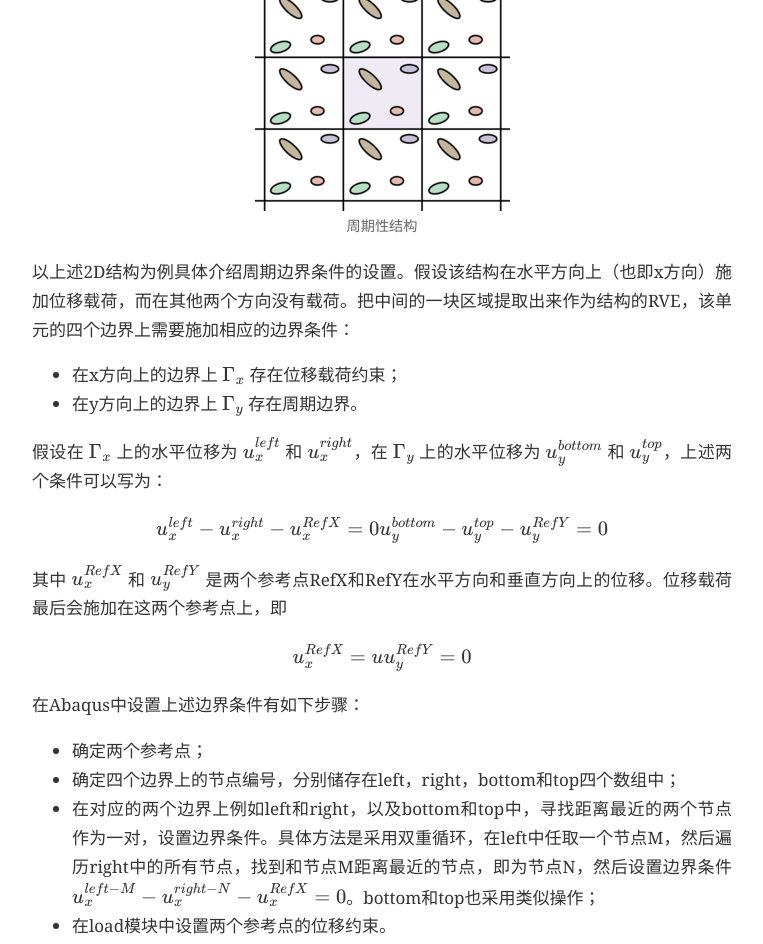
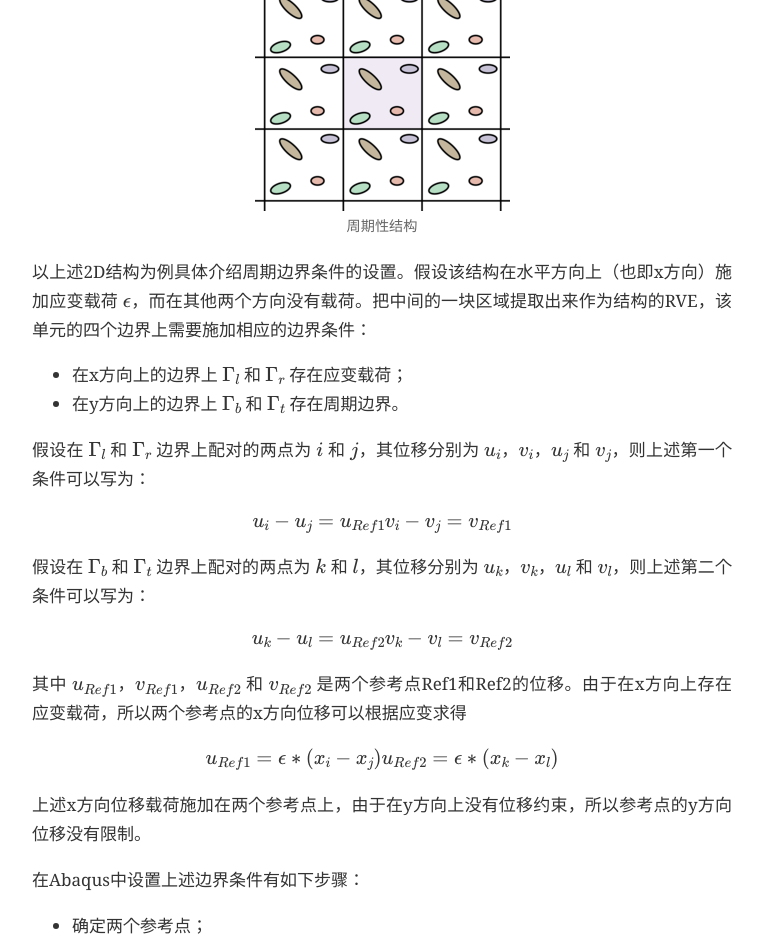
Before and after one commit to philshenfei/feishen, a Jekyll site: the page built from _posts/2018-03-19-Periodic-Boundary-Conditions.md, in a window 1280 px wide and 1400 px high, scrolled down 316 px. Shown: the top 944 px of the window, without its empty margins (258-1021 px from the left). Built offline with Jekyll 4.4.1, drawn with Linux system fonts in a browser that asks for light colours; nearby versions of some CDN libraries; formulas are drawn with MathJax 3; comment, search, counter and statistics services are not loaded; some of the changed text lies outside the part shown.

Commit message:
2018-03-23

```diff
--- a/_posts/2018-03-19-Periodic-Boundary-Conditions.md
+++ b/_posts/2018-03-19-Periodic-Boundary-Conditions.md
@@ -10,34 +10,45 @@ cover-image:
   <small>周期性结构</small>
 </div>
 
-以上述2D结构为例具体介绍周期边界条件的设置。假设该结构在水平方向上（也即x方向）施加位移载荷，而在其他两个方向没有载荷。把中间的一块区域提取出来作为结构的RVE，该单元的四个边界上需要施加相应的边界条件：
+以上述2D结构为例具体介绍周期边界条件的设置。假设该结构在水平方向上（也即x方向）施加应变载荷 $\epsilon$，而在其他两个方向没有载荷。把中间的一块区域提取出来作为结构的RVE，该单元的四个边界上需要施加相应的边界条件：
 
-* 在x方向上的边界上 $\Gamma_x$ 存在位移载荷约束；
-* 在y方向上的边界上 $\Gamma_y$ 存在周期边界。
+* 在x方向上的边界上 $\Gamma_l$ 和 $\Gamma_r$ 存在应变载荷；
+* 在y方向上的边界上 $\Gamma_b$ 和 $\Gamma_t$ 存在周期边界。
 
-假设在 $\Gamma_x$ 上的水平位移为 $u_x^{left}$ 和  $u_x^{right}$，在 $\Gamma_y$ 上的水平位移为 $u_y^{bottom}$ 和 $u_y^{top}$，上述两个条件可以写为：
+假设在 $\Gamma_l$ 和 $\Gamma_r$ 边界上配对的两点为 $i$ 和 $j$，其位移分别为 $u_i$，$v_i$，$u_j$ 和 $v_j$，则上述第一个条件可以写为：
 
 <div class="formula">
 \begin{equation*}
-u_x^{left}-u_x^{right}-u_x^{RefX}=0\\
-u_y^{bottom}-u_y^{top}-u_y^{RefY}=0
+u_i-u_j=u_{Ref1}\\
+v_i-v_j=v_{Ref1}
 \end{equation*}
 </div>
 
-其中 $u_x^{RefX}$ 和 $u_y^{RefY}$ 是两个参考点RefX和RefY在水平方向和垂直方向上的位移。位移载荷最后会施加在这两个参考点上，即
+假设在 $\Gamma_b$ 和 $\Gamma_t$ 边界上配对的两点为 $k$ 和 $l$，其位移分别为 $u_k$，$v_k$，$u_l$ 和 $v_l$，则上述第二个条件可以写为：
 
 <div class="formula">
 \begin{equation*}
-u_x^{RefX}=u\\
-u_y^{RefY}=0
+u_k-u_l=u_{Ref2}\\
+v_k-v_l=v_{Ref2}
 \end{equation*}
 </div>
+
+其中 $u_{Ref1}$，$v_{Ref1}$，$u_{Ref2}$ 和 $v_{Ref2}$ 是两个参考点Ref1和Ref2的位移。由于在x方向上存在应变载荷，所以两个参考点的x方向位移可以根据应变求得
+
+<div class="formula">
+\begin{equation*}
+u_{Ref1}=\epsilon*(x_i-x_j)\\
+u_{Ref2}=\epsilon*(x_k-x_l)
+\end{equation*}
+</div>
+
+上述x方向位移载荷施加在两个参考点上，由于在y方向上没有位移约束，所以参考点的y方向位移没有限制。
 
 在Abaqus中设置上述边界条件有如下步骤：
 
 * 确定两个参考点；
 * 确定四个边界上的节点编号，分别储存在left，right，bottom和top四个数组中；
-* 在对应的两个边界上例如left和right，以及bottom和top中，寻找距离最近的两个节点作为一对，设置边界条件。具体方法是采用双重循环，在left中任取一个节点M，然后遍历right中的所有节点，找到和节点M距离最近的节点，即为节点N，然后设置边界条件 $u_x^{left-M}-u_x^{right-N}-u_x^{RefX}=0$。bottom和top也采用类似操作；
+* 在对应的两个边界上例如left和right，以及bottom和top中，寻找距离最近的两个节点作为一对，设置边界条件。具体方法是采用双重循环，在left中任取一个节点M，然后遍历right中的所有节点，找到和节点M距离最近的节点，即为与之配对的节点N。bottom和top也采用类似操作；
 * 在load模块中设置两个参考点的位移约束。
 
 ## 2D算例
@@ -59,7 +70,7 @@ u_y^{RefY}=0
   <small>整体结构的应变</small>
 </div>
 
-其中心的单元的变形如下图所示：
+其中心区域的变形如下图所示：
 
 <div class="figure">
   <img src="{{ site.baseurl }}/img/Total-LE11-Center.jpg"> <br />
```
Also changed, not shown: img/PBC-LE11.jpg, img/PBC-LE22.jpg.
